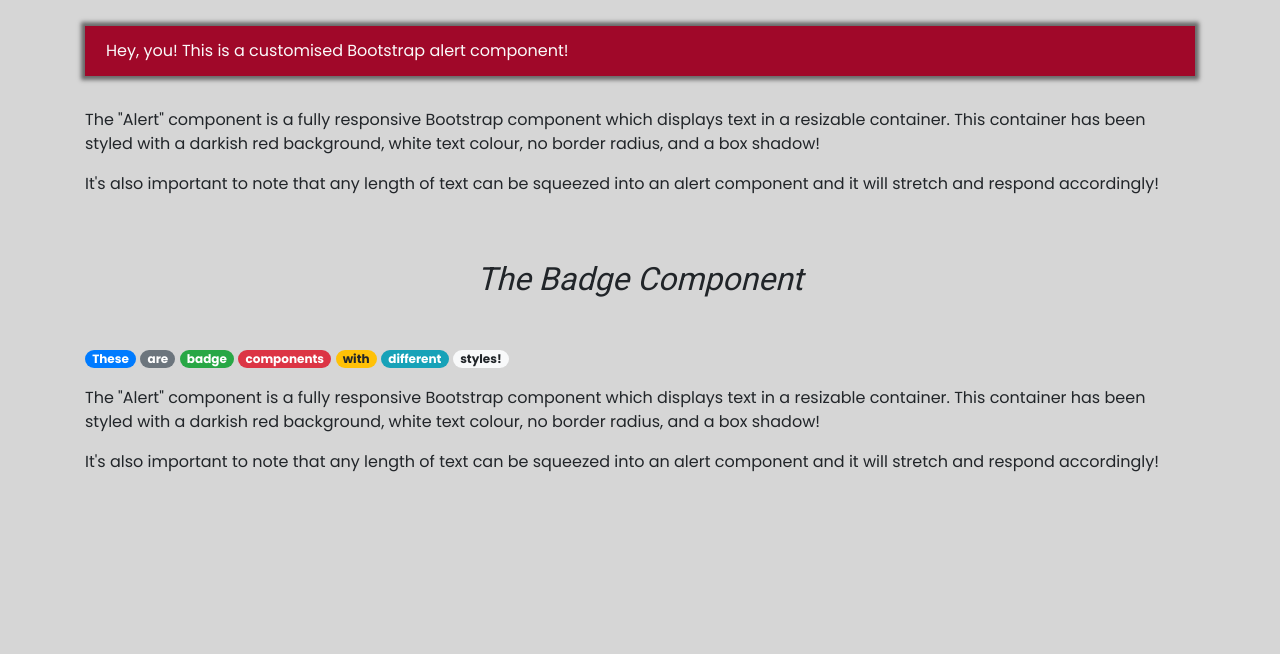
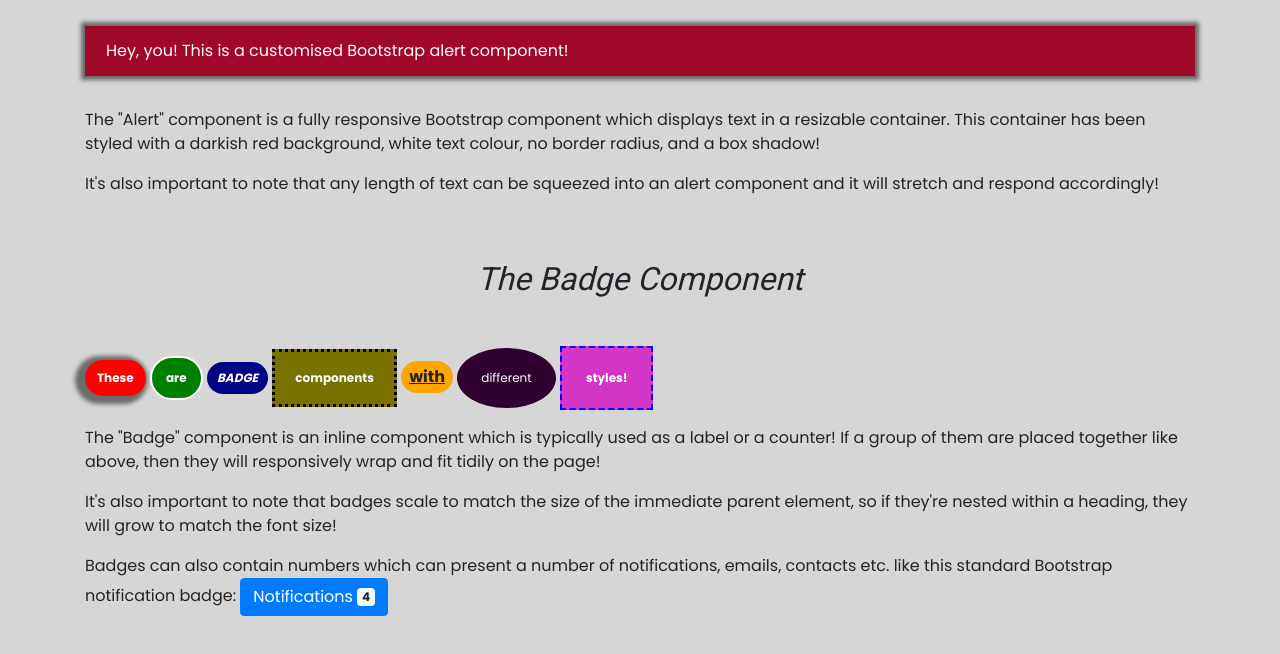
Before and after one commit to doctypeKieran/bootstrap-mashup-components-practice, a plain HTML site: page index.html in a window 1280 px wide. Shown: the part 504-1158 px from the top of the page. Before the commit the page ends 1042 px from the top, so only its background shows below. Drawn offline with nearby package versions, Linux system fonts and the light colour scheme.

Commit message:
Finish badge component section with custom styles

```diff
--- a/assets/css/style.css
+++ b/assets/css/style.css
@@ -65,3 +65,51 @@ nav.navbar.navbar-light .navbar-nav a.nav-link.active-link {
 }
 
 /* Badge component styles */
+
+.badge#first-badge {
+    background-color: red;
+    padding: 12px;
+    box-shadow: -4px 2px 4px 6px rgba(0, 0, 0, 0.5);
+}
+
+.badge#second-badge {
+    background-color: green;
+    padding: 14px;
+    border: 2px solid white;
+}
+
+.badge#third-badge {
+    background-color: rgb(3, 3, 133);
+    padding: 10px;
+    text-transform: uppercase;
+    font-style: italic;
+}
+
+.badge#fourth-badge {
+    background-color: rgb(122, 114, 0);
+    padding: 20px;
+    border-radius: 0px;
+    border: 3px dotted #000;
+}
+
+.badge#fifth-badge {
+    background-color: orange;
+    text-decoration: underline;
+    font-size: 16px;
+    padding: 8px;
+}
+
+.badge#sixth-badge {
+    background-color: rgb(48, 1, 48);
+    padding: 24px;
+    border-radius: 50%;
+    font-weight: 400;
+}
+
+.badge#seventh-badge {
+    background-color: rgb(211, 54, 198);
+    color: #fff;
+    padding: 24px;
+    border-radius: 0px;
+    border: 2px dashed blue;
+}
--- a/index.html
+++ b/index.html
@@ -67,6 +67,7 @@
                 </div>
             </section>
 
+            <!-- Alert components -->
             <section class="alert-section my-5">
                 <div class="row">
                     <div class="col-12">
@@ -93,6 +94,7 @@
                 </div>
             </section>
 
+            <!-- Badge components -->
             <section class="badge-section my-5">
                 <div class="row">
                     <div class="col-12">
@@ -115,13 +117,20 @@
                 <div class="row">
                     <div class="col-12">
                         <p class="my-3">
-                            The "Alert" component is a fully responsive Bootstrap component which displays text in a
-                            resizable container. This container has been styled with a darkish red background, white
-                            text colour, no border radius, and a box shadow!
+                            The "Badge" component is an inline component which is typically used as a label or a
+                            counter! If a group of them are placed together like above, then they will responsively wrap
+                            and fit tidily on the page!
                         </p>
                         <p class="my-3">
-                            It's also important to note that any length of text can be squeezed into an alert component
-                            and it will stretch and respond accordingly!
+                            It's also important to note that badges scale to match the size of the immediate parent
+                            element, so if they're nested within a heading, they will grow to match the font size!
+                        </p>
+                        <p class="my-3">
+                            Badges can also contain numbers which can present a number of notifications, emails,
+                            contacts etc. like this standard Bootstrap notification badge: <button type="button"
+                                class="btn btn-primary">
+                                Notifications <span class="badge badge-light">4</span>
+                            </button>
                         </p>
                     </div>
                 </div>
```
